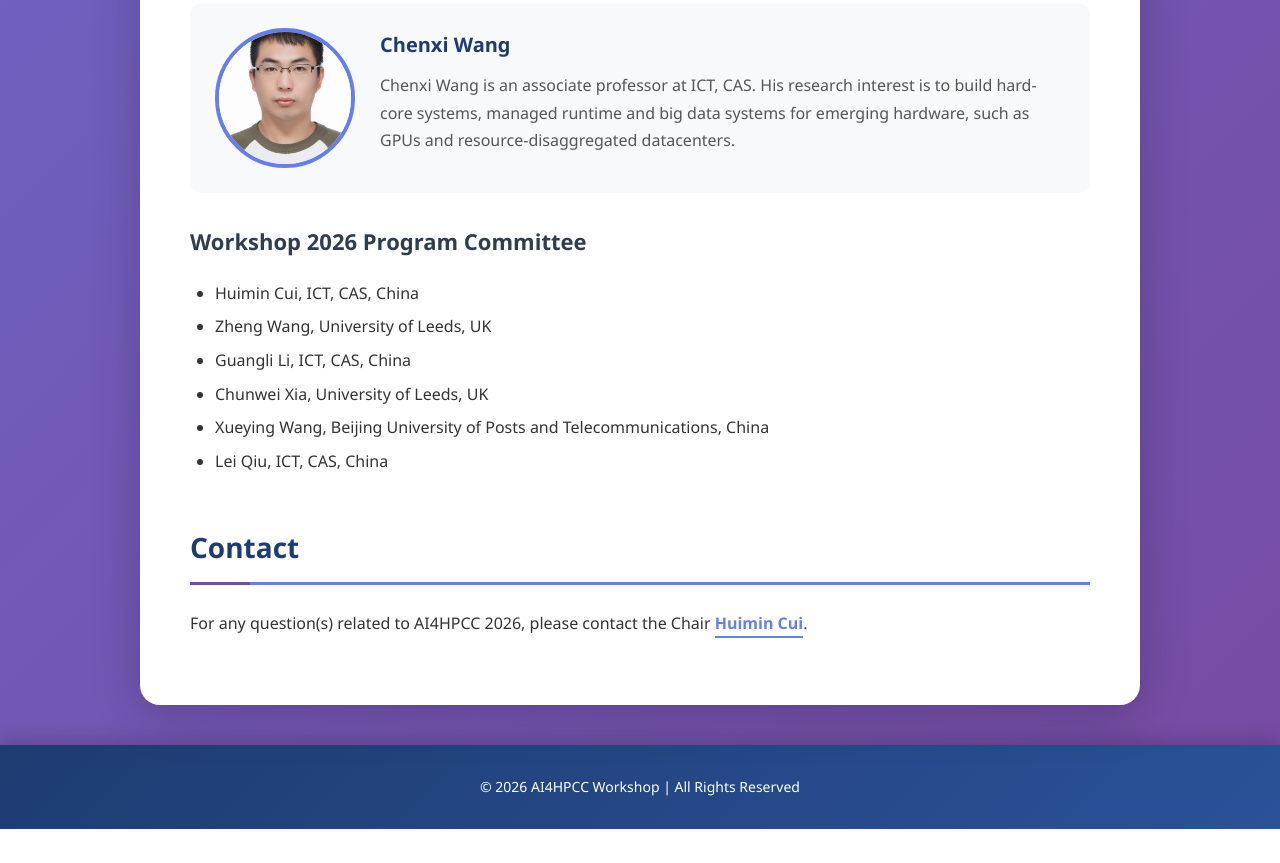
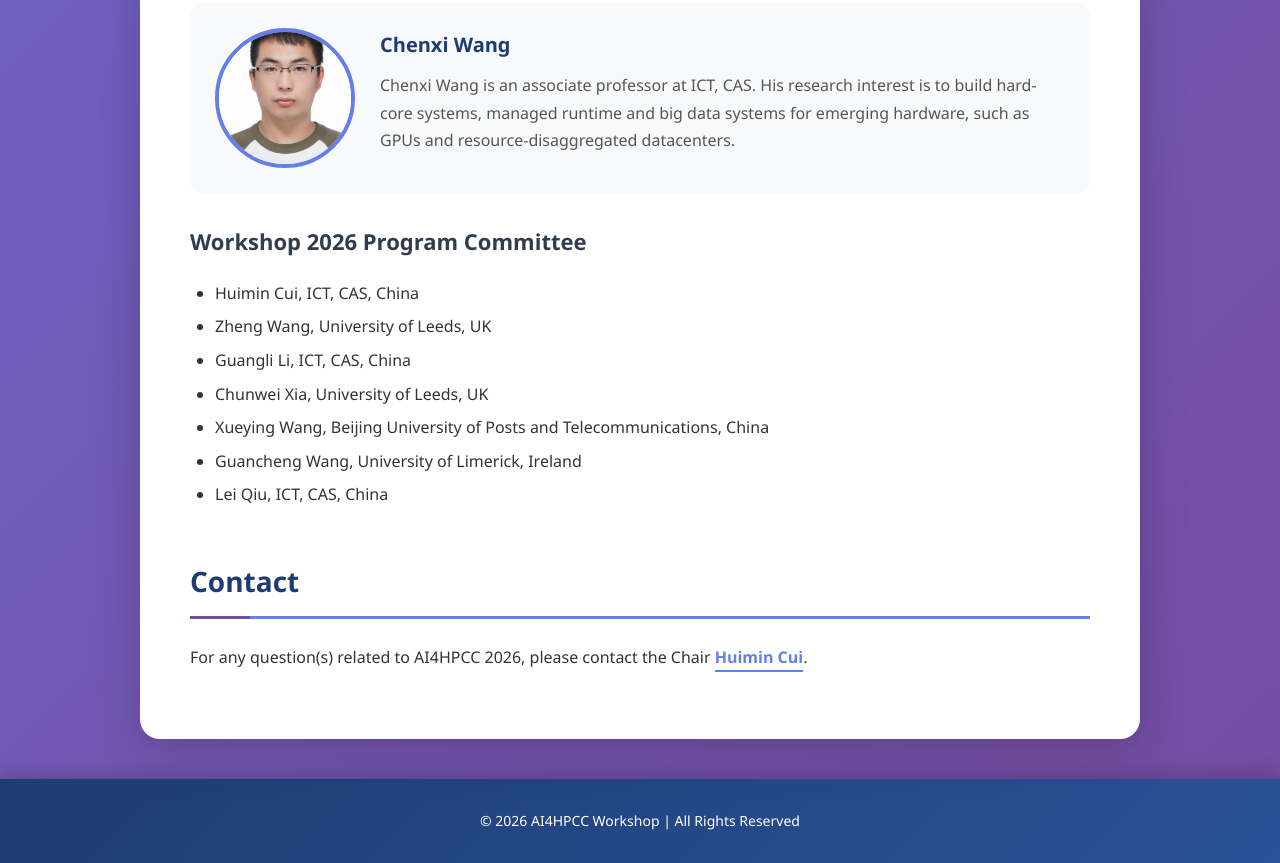
Before and after one commit to ai4hpcc/ai4hpcc-2026, a plain HTML site: page index.html in a window 1280 px wide. Shown: the part 3193-4056 px from the top of the page. Before the commit the page ends 4022 px from the top, so only its background shows below. Drawn offline with Linux system fonts and the light colour scheme.

Commit message:
Update index.html

```diff
--- a/index.html
+++ b/index.html
@@ -499,6 +499,7 @@
     <li>Guangli Li, ICT, CAS, China</li>
     <li>Chunwei Xia, University of Leeds, UK</li>
     <li>Xueying Wang, Beijing University of Posts and Telecommunications, China</li>
+    <li>Guancheng Wang, University of Limerick, Ireland</li>
     <li>Lei Qiu, ICT, CAS, China</li>
   </ul>
 
```
